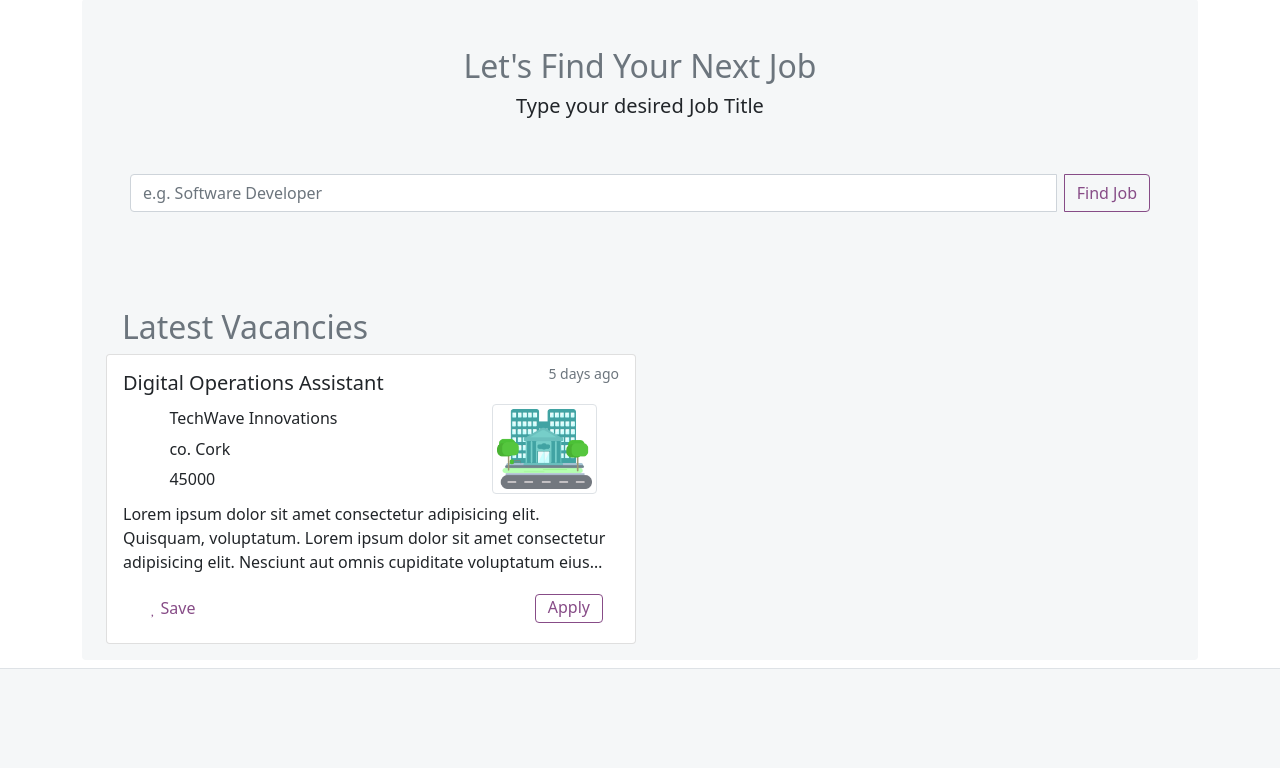
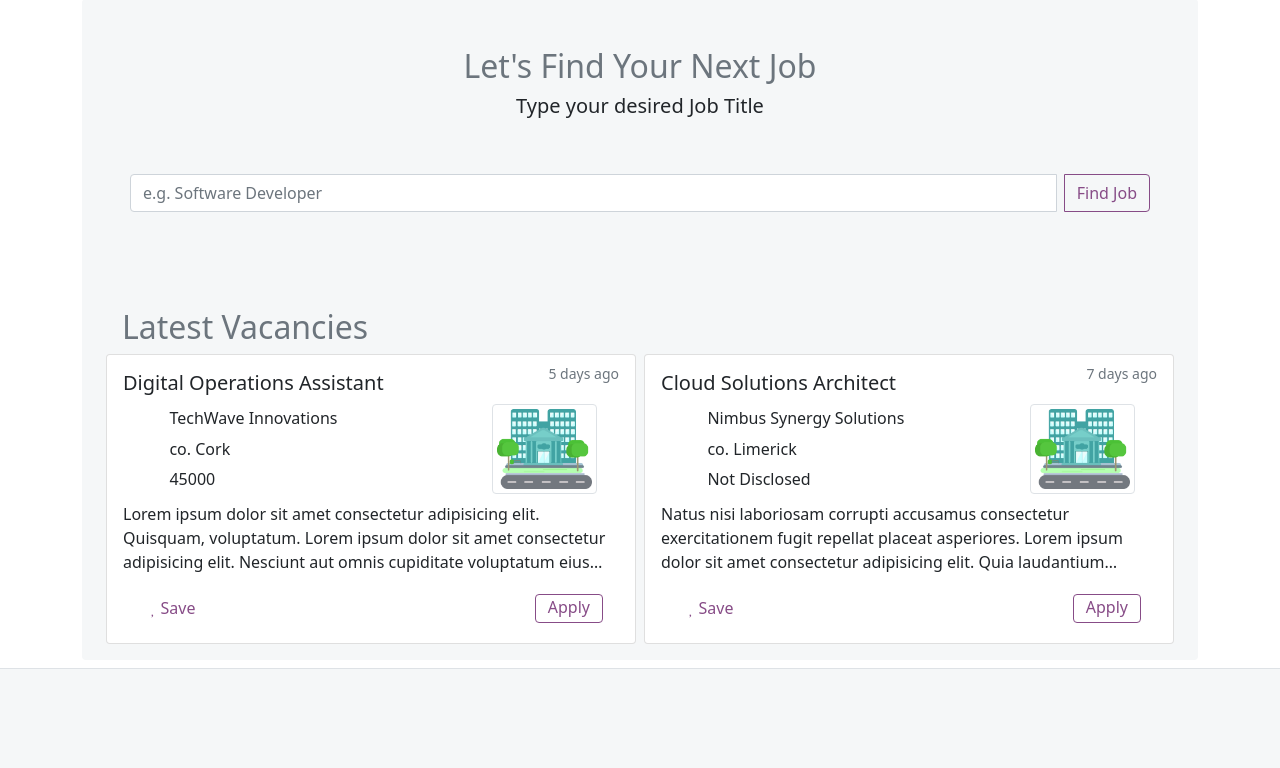
Before and after one commit to pavlo-myskov/get-job, a Django app: page / in a window 1280 px wide. Shown: the part 487-1255 px from the top of the page. Run offline with Django 3.2, Linux system fonts and the light colour scheme; style sheets or scripts are compiled from the project's sources; parts of the project's set-up code (start-up, migrations or seed data) failed here and were passed over; some libraries are stand-ins or nearby versions.

Commit message:
Add card exapmle

```diff
--- a/templates/jobseeker/home.html
+++ b/templates/jobseeker/home.html
@@ -103,6 +103,7 @@
     <section class="container g-1 g-sm-2 g-md-4">
       <h2 class="text-muted ps-3">Latest Vacancies</h2>
       <div class="row row-cols-1 row-cols-xl-2 g-2">
+        <!-- ______card______ -->
         <div class="col">
           <div class="card vaccancy-card">
             <div class="card-body">
@@ -156,8 +157,59 @@
           </div>
         </div>
 
+        <!-- ______card______ -->
+        <div class="col">
+          <div class="card vaccancy-card">
+            <div class="card-body">
+              <h5 class="card-title">Cloud Solutions Architect</h5>
+              <small class="days-counter text-muted">7 days ago</small>
+              <div class="row company-body my-2">
+                <ul class="col-8 list-group borderless">
+                  <li class="list-group-item">
+                    <div class="row d-flex align-items-center">
+                      <i class="col-2 col-md-1 col-xl-2 text-center text-royalpurple pe-0 fa fa-building-user"></i>
+                      <span class="col-10 col-md-11 col-xl-10 ps-1-custom ps-lg-0">Nimbus Synergy Solutions</span>
+                    </div>
+                  </li>
+                  <li class="list-group-item">
+                    <div class="row d-flex align-items-center">
+                      <i class="col-2 col-md-1 col-xl-2 text-center text-royalpurple pe-0 fa fa-location-dot"></i>
+                      <span class="col-10 col-md-11 col-xl-10 ps-1-custom ps-lg-0">co. Limerick</span>
+                    </div>
+                  </li>
+                  <li class="list-group-item">
+                    <div class="row d-flex align-items-center">
+                      <i class="col-2 col-md-1 col-xl-2 text-center text-royalpurple pe-0 fa fa-money-bills"></i>
+                      <span class="col-10 col-md-11 col-xl-10 ps-1-custom ps-lg-0">Not Disclosed</span>
+                    </div>
+                  </li>
+                </ul>
+                <div class="col-4 mx-auto my-auto text-center">
+                  <img src="{% static 'images/company-placeholder.png' %}" class="img-thumbnail" alt="company logo"
+                    style="max-height: 90px;">
+                </div>
+              </div>
+              <p class="card-text custom-text-truncate">
+                Natus nisi laboriosam corrupti accusamus consectetur exercitationem fugit repellat placeat asperiores.
+                Lorem ipsum dolor sit amet consectetur adipisicing elit. Quia laudantium doloribus placeat quos a
+                dolorum cupiditate corporis delectus expedita odio obcaecati maiores voluptates quod repudiandae unde
+                laborum, blanditiis quis molestias.
+              </p>
+              <div class="d-flex justify-content-between px-3">
+                <a href="#" class="btn-save">
+                  <!-- TODO saved
+                  <i class="fa fa-heart"></i>
+                  -->
+                  Save
+                </a>
+                <a href="#" class="btn btn-outline-royalpurple py-0 my-1">Apply</a>
+              </div>
+            </div>
+          </div>
+        </div>
+
       </div>
-  </div>
+    </div>
   </section>
   </div>
 </main>
```
